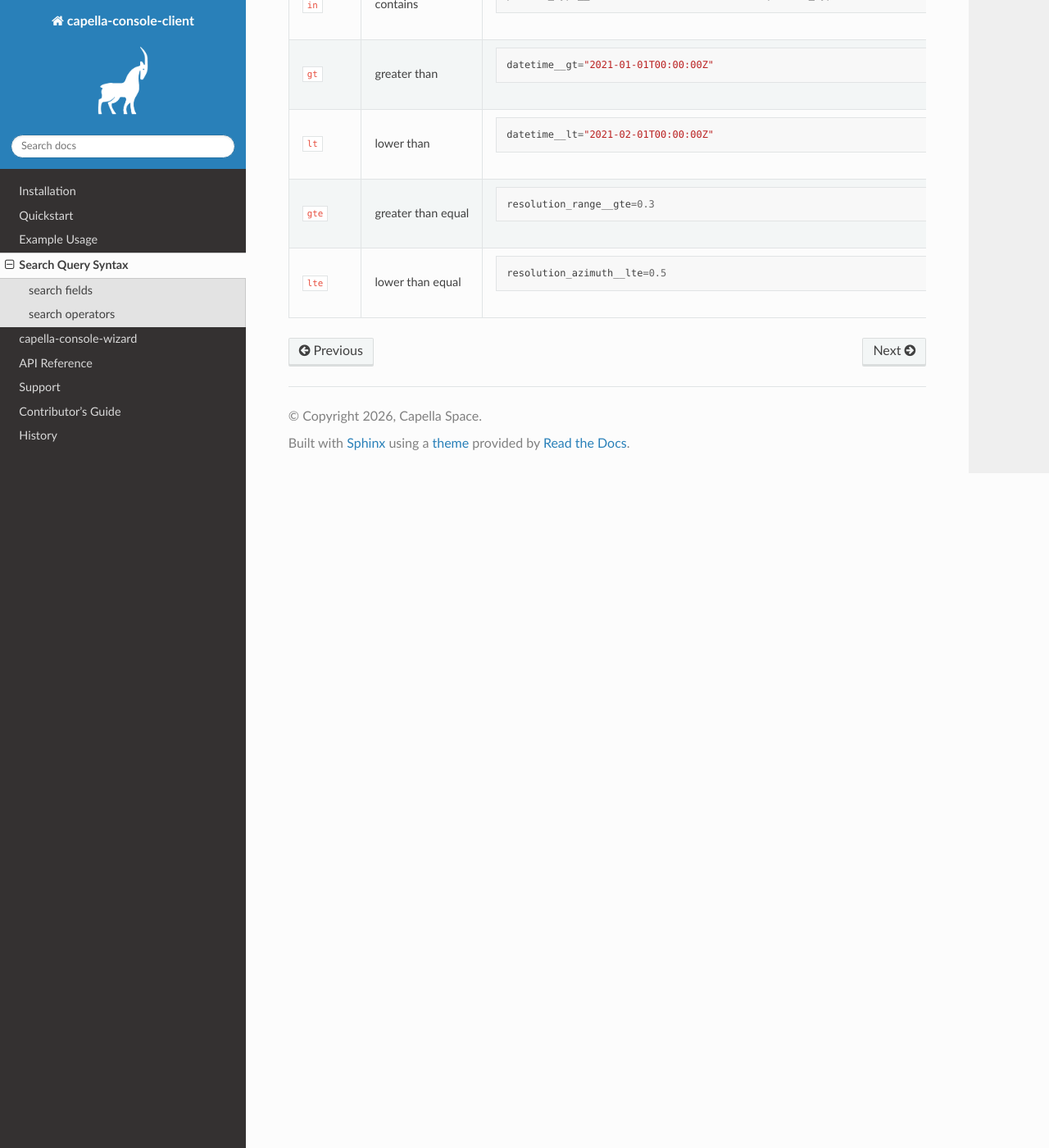
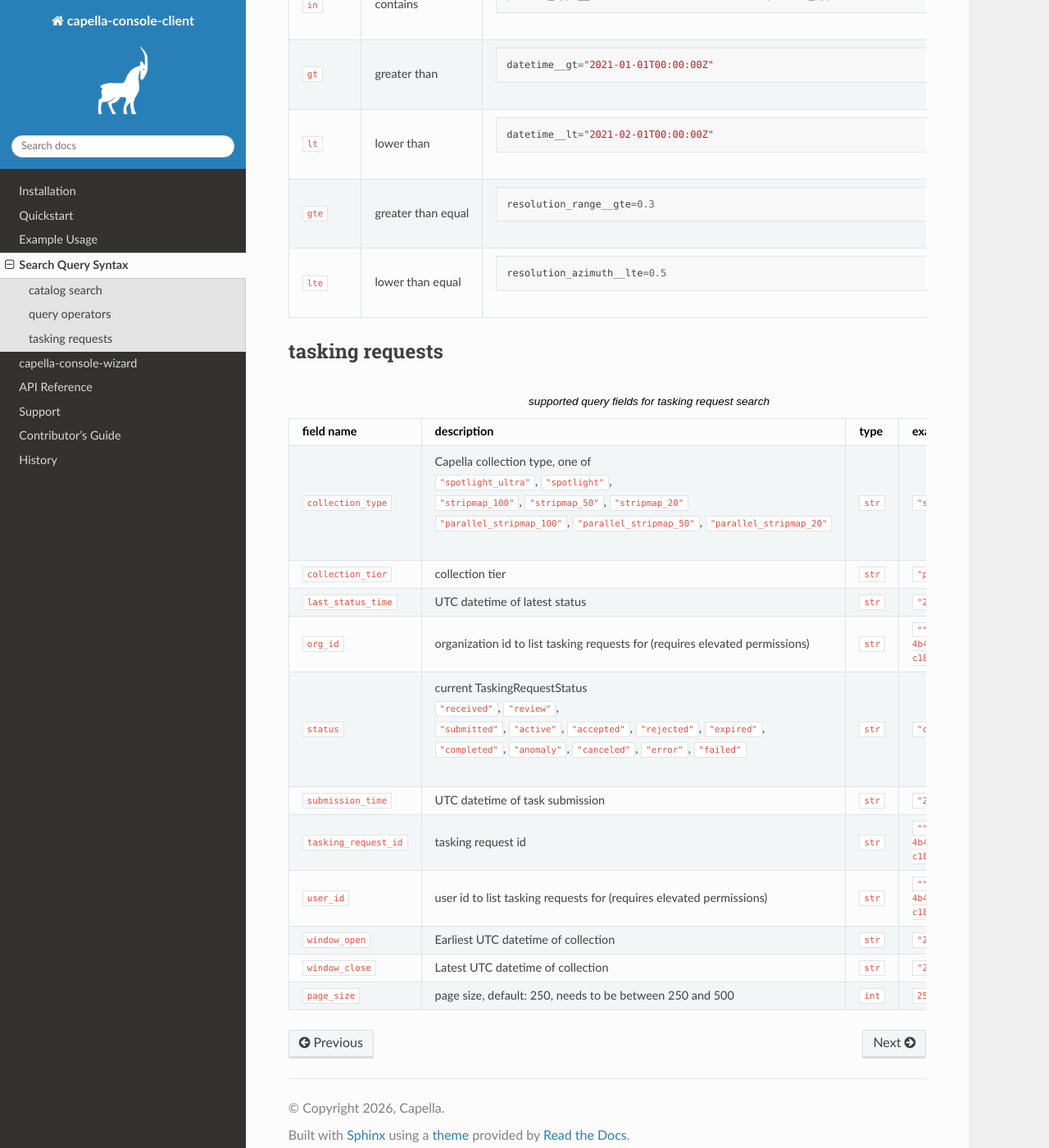
Before and after one commit to capellaspace/console-client, a Sphinx documentation site: the page built from docs/pages/search_reference.rst, in a window 1280 px wide and 1400 px high, scrolled down 2464 px. Shown: the whole window at 82% size. Built offline with Sphinx 7.4.7 and the Read the Docs theme 3.1.0, drawn with Linux system fonts in a browser that asks for light colours; some of the changed text lies outside the part shown.

Commit message:
search_tasking_requests query language and docs

```diff
--- a/docs/conf.py
+++ b/docs/conf.py
@@ -4,7 +4,7 @@ from datetime import date
 project = "capella-console-client"
 __version__ = importlib.metadata.version(project)
 
-author = "Capella Space"
+author = "Capella"
 copyright = f"{date.today().year}, {author}"
 
 version = __version__
--- a/docs/index.rst
+++ b/docs/index.rst
@@ -55,7 +55,7 @@ For more detail see :ref:`wizard`
 
 License
 =======
-• Licensed under the `MIT License <https://github.com/capellaspace/console-client/blob/master/LICENSE>`_ • 2025 • Capella Space •
+• Licensed under the `MIT License <https://github.com/capellaspace/console-client/blob/master/LICENSE>`_ • 2026 • Capella •
 
 .. toctree::
    :hidden:
--- a/docs/pages/search_reference.rst
+++ b/docs/pages/search_reference.rst
@@ -5,12 +5,12 @@ Search Query Syntax
 *******************
 
 
-.. _search-fields:
+.. _stac-query-fields:
 
-search fields
-#############
+catalog search
+##############
 
-.. list-table:: supported fields for search
+.. list-table:: supported query fields for catalog search
     :widths: 30 40 20 20
     :header-rows: 1
 
@@ -182,12 +182,12 @@ search fields
 
 
 
-.. _search-ops:
+.. _query-ops:
 
-search operators
-################
+query operators
+###############
 
-.. list-table:: supported search operators
+.. list-table:: supported query operators
    :widths: 20 20 60
    :header-rows: 1
 
@@ -224,3 +224,68 @@ search operators
      - .. code:: python3
 
          resolution_azimuth__lte=0.5
+
+
+.. _tr-query-fields:
+
+tasking requests
+################
+
+.. list-table:: supported query fields for tasking request search
+    :widths: 30 40 20 20
+    :header-rows: 1
+
+    * - field name
+      - description
+      - type
+      - example
+    * - ``collection_type``
+      - | Capella collection type, one of
+        | ``"spotlight_ultra"``, ``"spotlight"``,
+        | ``"stripmap_100"``, ``"stripmap_50"``, ``"stripmap_20"``
+        | ``"parallel_stripmap_100"``, ``"parallel_stripmap_50"``, ``"parallel_stripmap_20"``
+      - ``str``
+      - ``"spotlight_ultra"``
+    * - ``collection_tier``
+      - collection tier
+      - ``str``
+      - ``"priority"``
+    * - ``last_status_time``
+      - UTC datetime of latest status
+      - ``str``
+      - ``"2020-02-12"``
+    * - ``org_id``
+      - organization id to list tasking requests for (requires elevated permissions)
+      - ``str``
+      - ``""34c78a57-2d68-4b4a-a7ba-c188f9e2645d""``
+    * - ``status``
+      - | current TaskingRequestStatus
+        | ``"received"``, ``"review"``,
+        | ``"submitted"``, ``"active"``, ``"accepted"``, ``"rejected"``, ``"expired"``,
+        | ``"completed"``, ``"anomaly"``, ``"canceled"``, ``"error"``, ``"failed"``
+      - ``str``
+      - ``"completed"``
+    * - ``submission_time``
+      - UTC datetime of task submission
+      - ``str``
+      - ``"2020-02-12"``
+    * - ``tasking_request_id``
+      - tasking request id
+      - ``str``
+      - ``""34c78a57-2d68-4b4a-a7ba-c188f9e2645d""``
+    * - ``user_id``
+      - user id to list tasking requests for (requires elevated permissions)
+      - ``str``
+      - ``""34c78a57-2d68-4b4a-a7ba-c188f9e2645d""``
+    * - ``window_open``
+      - Earliest UTC datetime of collection
+      - ``str``
+      - ``"2020-02-12"``
+    * - ``window_close``
+      - Latest UTC datetime of collection
+      - ``str``
+      - ``"2020-02-12"``
+    * - ``page_size``
+      - page size, default: 250, needs to be between 250 and 500
+      - ``int``
+      - ``250``
--- a/pyproject.toml
+++ b/pyproject.toml
@@ -20,7 +20,7 @@ classifiers=[
     "Topic :: Software Development :: Libraries",
     "Topic :: Scientific/Engineering :: Image Processing",
 ]
-keywords = [ "Capella Space", "Earth Observation", "Capella Console", "Synthetic Aperture Radar", "SAR" ]
+keywords = [ "Capella", "Earth Observation", "Capella Console", "Synthetic Aperture Radar", "SAR" ]
 readme = "README.md"
 license = "MIT"
 
```
Also changed, not shown: README.md (+1 -1 lines), docs/pages/example_usage.rst (+64 -46 lines), docs/pages/wizard.rst (+35 -35 lines), 13 other files.
